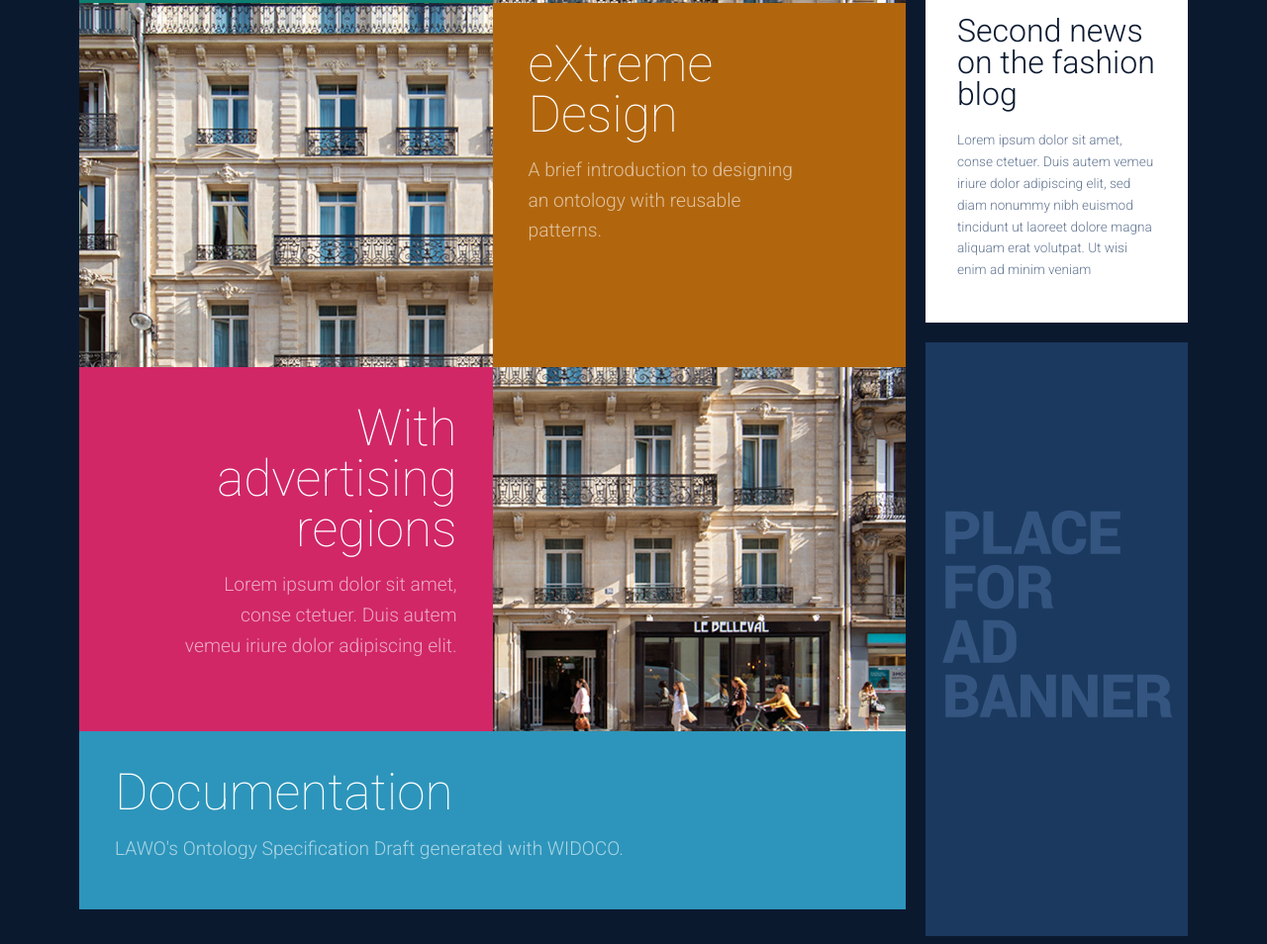
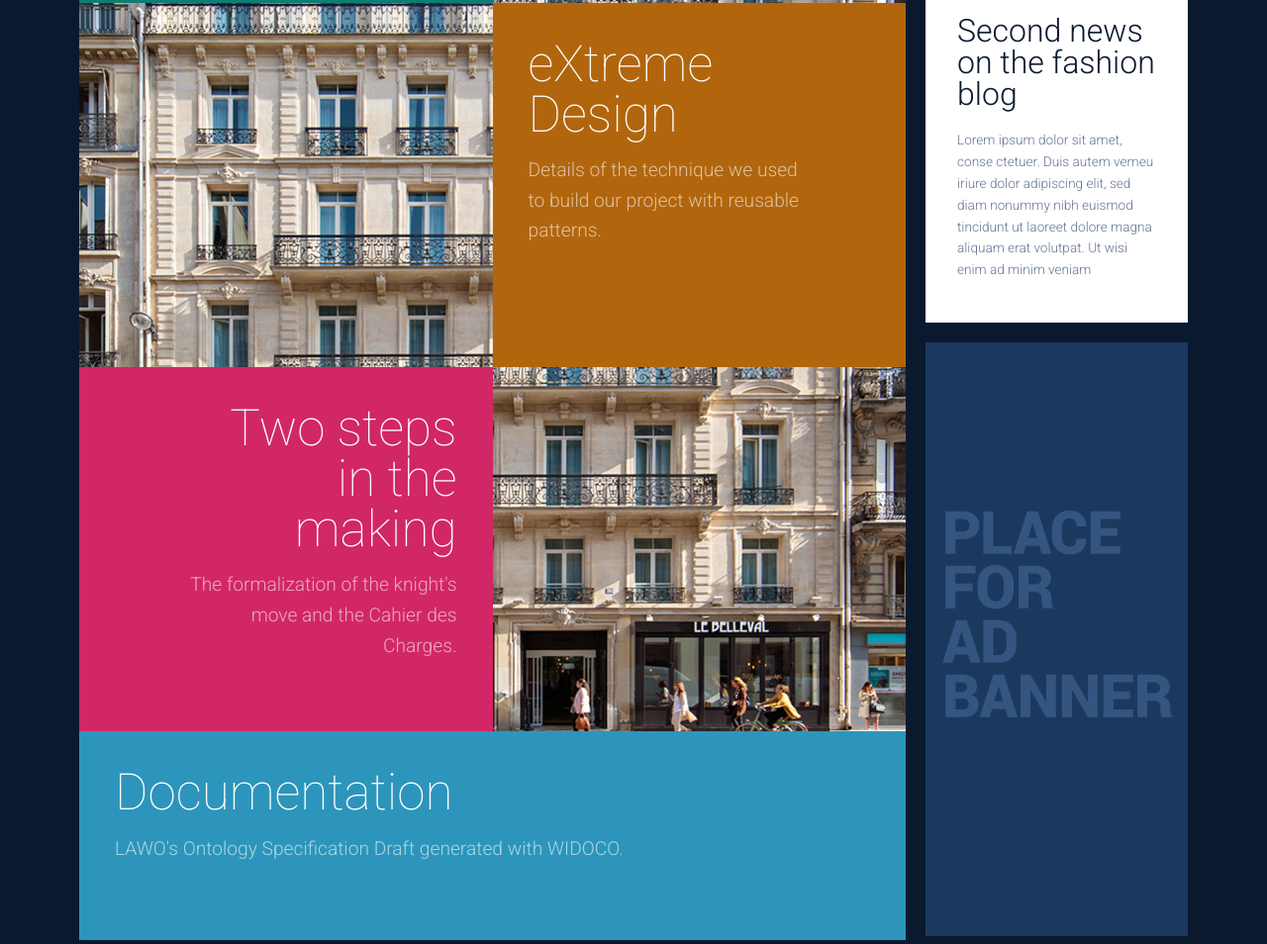
Before and after one commit to diegochillo/lawo, a plain HTML site: page index.html in a window 1280 px wide. Shown: the part 844-1798 px from the top of the page at 99% size. Drawn offline with Linux system fonts and the light colour scheme.

Commit message:
Minor updates

```diff
--- a/index.html
+++ b/index.html
@@ -132,7 +132,7 @@
                      <a href="project.html">
                         <h2>eXtreme Design</h2>
                      </a>
-                     <p>A brief introduction to designing an ontology with reusable patterns.
+                     <p>Details of the technique we used to build our project with reusable patterns.
                   </div>
                   <!-- date -->
                   <!--
@@ -154,9 +154,9 @@
                   <!-- text -->
                   <div class="s-12 l-5 post-text">
                      <a href="post-4.html">
-                        <h2>With advertising regions</h2>
+                        <h2>Two steps in the making</h2>
                      </a>
-                     <p>Lorem ipsum dolor sit amet, conse ctetuer. Duis autem vemeu iriure dolor adipiscing elit.
+                     <p>The formalization of the knight's move and the Cahier des Charges.
                   </div>
                   <!-- date -->
                   <!--
@@ -176,7 +176,7 @@
                      <a href="myDocumentation/index-en.html" target="_blank">
                         <h2>Documentation</h2>
                      </a>
-                     <p>LAWO's Ontology Specification Draft generated with WIDOCO.</p>
+                     <p>LAWO's Ontology Specification Draft generated with WIDOCO.<br/><br/></p>
                   </div>
                   <!-- date -->
                   <!--
```
Also changed, not shown: about.html (+1 -1 lines).
